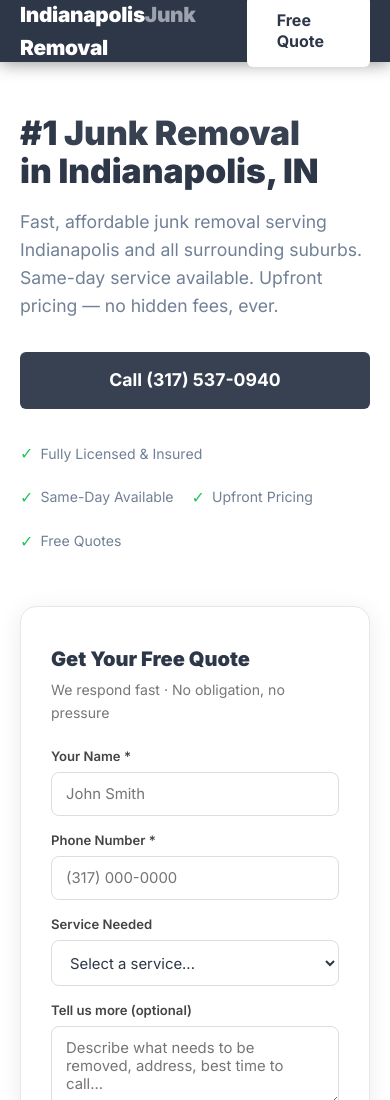
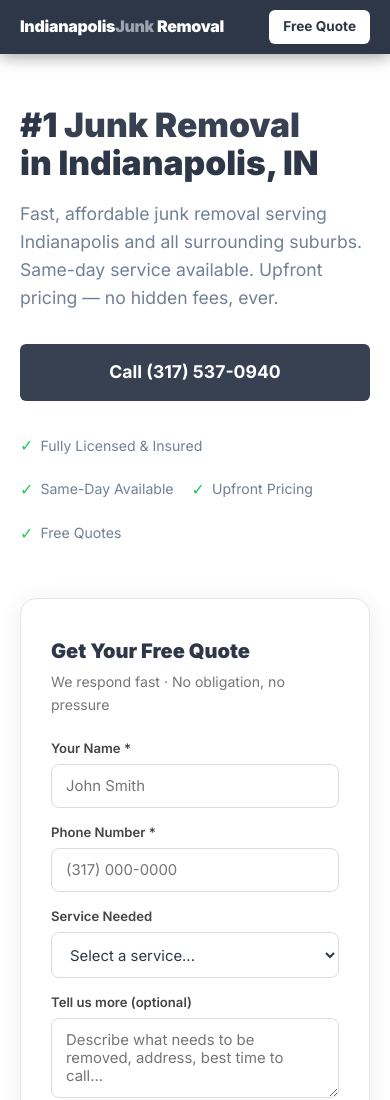
Before and after one commit to danielellis300-source/indy-junk-removal, a plain HTML site: page index.html in a window 390 px wide. Shown: the top 1100 px of the page. Drawn offline with Linux system fonts and the light colour scheme.

Commit message:
Fix mobile header

```diff
--- a/index.html
+++ b/index.html
@@ -200,7 +200,12 @@
     .header-phone a { color: #fff; }
     .site-header .btn-primary { background: #fff; color: var(--dark); }
     .site-header .btn-primary:hover { background: #E5E7EB; }
-    @media (max-width: 520px) { .header-phone { display: none; } }
+    @media (max-width: 520px) {
+      .header-phone { display: none; }
+      .logo { font-size: 1rem; white-space: nowrap; }
+      .site-header .btn-primary { padding: 8px 14px; font-size: .85rem; }
+      .header-inner { height: 54px; }
+    }
 
     /* ── Hero ── */
     .hero {
```
